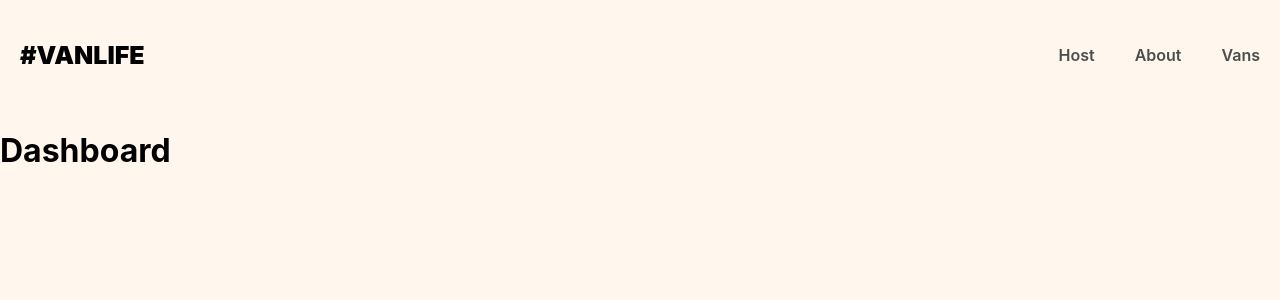
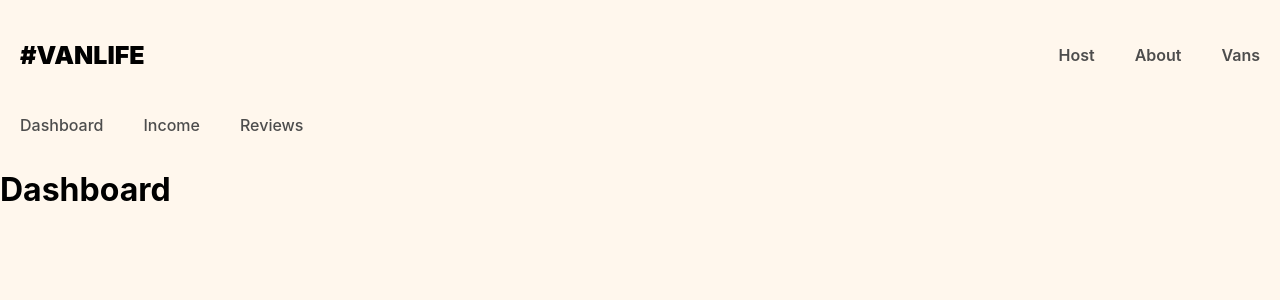
Before and after one commit to Karabo-M-Radebe/KARRAD369_BCL2401_GroupC_Karabo-Radebe_DJS08, a React (Vite) app: page /host in a window 1280 px wide. Shown: the top 300 px of the page. Built offline with nearby package versions, Linux system fonts and the light colour scheme; what miragejs would draw is missing.

Commit message:
created a new component 'HostLayout' and linked it to the host elements via the nested routes

```diff
--- /dev/null
+++ b/components/HostLayout.jsx
@@ -0,0 +1,15 @@
+import { Link, Outlet } from "react-router-dom"
+
+export const HostLayout = () => {
+
+    return(
+        <>
+            <nav className="host-nav">
+                <Link to="/host">Dashboard</Link>
+                <Link to="/host/income">Income</Link>
+                <Link to="/host/reviews">Reviews</Link>
+            </nav>
+            <Outlet/>
+        </>
+    )
+}
--- a/src/App.jsx
+++ b/src/App.jsx
@@ -11,6 +11,7 @@
 import { Dashboard } from "../presentation/Host/Dashboard.jsx";
 import { Income } from "../presentation/Host/Income.jsx";
 import { Reviews } from "../presentation/Host/Reviews.jsx";
+import { HostLayout } from "../components/HostLayout.jsx";
 
 export default function App () {
 
@@ -22,7 +23,8 @@
         <Route path="/about" element={<About/>}/>
         <Route path="/vans" element={<Vans/>}/>
         <Route path="/vans/:id" element={<VanDetail/>}/>
-        <Route path="/host" element={<Dashboard/>}>
+        <Route path="/host" element={<HostLayout/>}>
+          <Route path="/host" element={<Dashboard/>}/>
           <Route path="/host/income" element={<Income/>}/>
           <Route path="/host/reviews" element={<Reviews/>}/>
         </Route>
```
